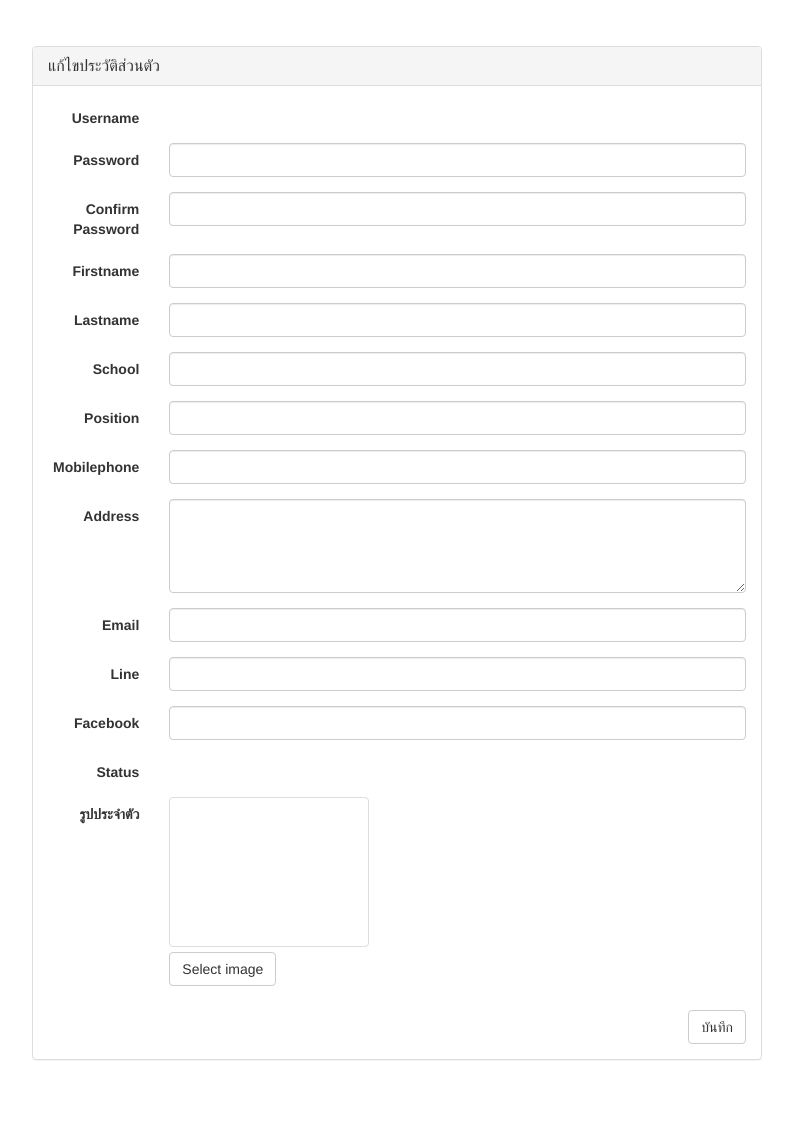
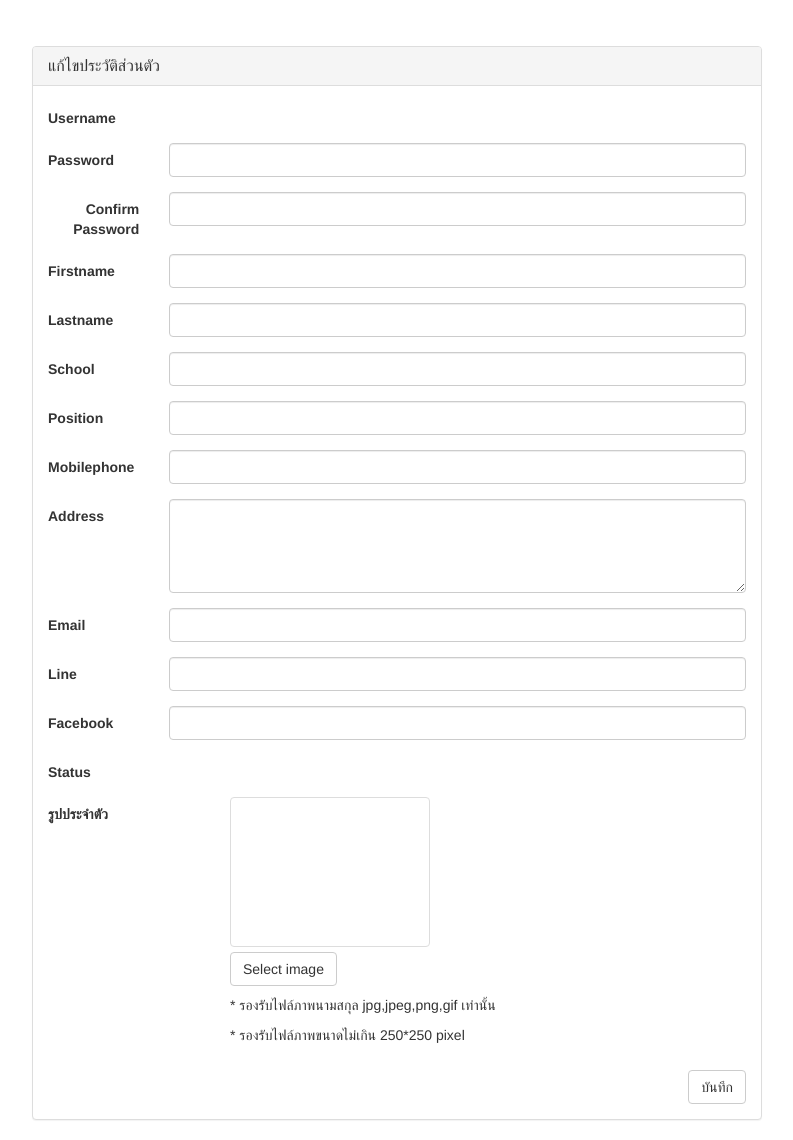
Before and after one commit to sangsan01/brother, a PHP site: page /edit_profile.php in a window 1280 px wide. Shown: the part 54-1194 px from the top of the page, without its empty margins (243-1036 px from the left). Before the commit the page ends 1114 px from the top, so only its background shows below. Run offline with PHP 8.4, Linux system fonts and the light colour scheme; the visitor is signed in with stand-in values (Sample User, id 1); data that the repository does not hold is empty.

Commit message:
แก้การอัพโหลดรูปใน edit_profile

```diff
--- a/edit_profile.php
+++ b/edit_profile.php
@@ -67,14 +67,14 @@
       });
     });
 
-    function PreviewImage() {
-        var oFReader = new FileReader();
-        oFReader.readAsDataURL(document.getElementById("uploadImage").files[0]);
+    // function PreviewImage() {
+    //     var oFReader = new FileReader();
+    //     oFReader.readAsDataURL(document.getElementById("uploadImage").files[0]);
 
-        oFReader.onload = function (oFREvent) {
-            document.getElementById("uploadPreview").src = oFREvent.target.result;
-        };
-    }
+    //     oFReader.onload = function (oFREvent) {
+    //         document.getElementById("uploadPreview").src = oFREvent.target.result;
+    //     };
+    // }
   </script>
 
 
@@ -83,7 +83,7 @@
 <body>
 
   <div class="container">
-  <div class="col-md-8 col-md-offset-2" >
+  <div class="col-md-8 col-md-offset-2">
     <form method="POST" class="form-horizontal" action="save_profile.php" role="form" style="margin-top:80;" enctype="multipart/form-data">
       <div class="panel panel-default" style="margin-top: 100px;">
         <div class="panel-heading">
@@ -91,98 +91,126 @@
         </div>
         <div class="panel-body">
           <div class="form-group">
-            <label class="col-md-2 control-label">Username</label>
+            <div class="col-md-2">
+              <label class="control-label">Username</label>
+            </div>
             <div class="col-md-10">
-              <?php echo $row["Username"];?>
+              <label><?php echo $row["Username"];?></label>
             </div>
           </div>
           <div class="form-group">
-            <label class="col-md-2 control-label">Password</label>
+            <div class="col-md-2">
+              <label class="control-label">Password</label>
+            </div>
             <div class="col-md-10">
               <input name="txtPassword" type="password" id="txtPassword" class="form-control" value="<?php echo $row["Password"];?>">
             </div>
           </div>
           <div class="form-group">
-            <label class="col-md-2 control-label">Confirm Password</label>
+            <div class="col-md-2">
+              <label class="control-label">Confirm Password</label>
+            </div>
             <div class="col-md-10">
               <input name="txtConPassword" type="password" id="txtConPassword" class="form-control" value="<?php echo $row["Password"];?>">
             </div>
           </div>
           <div class="form-group">
-            <label class="col-md-2 control-label">Firstname</label>
+            <div class="col-md-2">
+              <label class="control-label">Firstname</label>
+            </div>
             <div class="col-md-10">
               <input name="txtFirstname" type="text" id="txtFirstname" class="form-control" value="<?php echo $row["Firstname"];?>">
             </div>
           </div>
           <div class="form-group">
-            <label class="col-md-2 control-label">Lastname</label>
+            <div class="col-md-2">
+              <label class="control-label">Lastname</label>
+            </div>
             <div class="col-md-10">
               <input name="txtLastname" type="text" id="txtLastname" class="form-control" value="<?php echo $row["Lastname"];?>">
             </div>
           </div>
           <div class="form-group">
-            <label class="col-md-2 control-label">School</label>
+            <div class="col-md-2">
+              <label class="control-label">School</label>
+            </div>
             <div class="col-md-10">
               <input name="txtSchool" type="text" id="txtSchool" class="form-control" value="<?php echo $row["School"];?>">
             </div>
           </div>
           <div class="form-group">
-            <label class="col-md-2 control-label">Position</label>
+            <div class="col-md-2">
+              <label class="control-label">Position</label>
+            </div>
             <div class="col-md-10">
               <input name="txtPosition" type="text" id="txtPosition" class="form-control" value="<?php echo $row["Position"];?>">
             </div>
           </div>
           <div class="form-group">
-            <label class="col-md-2 control-label">Mobilephone</label>
+            <div class="col-md-2">
+              <label class="control-label">Mobilephone</label>
+            </div>
             <div class="col-md-10">
               <input name="txtMobilephone" type="text" id="txtMobilephone" class="form-control" value="<?php echo $row["Mobilephone"];?>">
             </div>
           </div>
           <div class="form-group">
-            <label class="col-md-2 control-label">Address</label>
+            <div class="col-md-2">
+              <label class="control-label">Address</label>
+            </div>
             <div class="col-md-10">
               <textarea rows="4" name="txtAddress" id="txtAddress" class="form-control"><?php echo $row["Address"];?></textarea>
             </div>
           </div>
           <div class="form-group">
-            <label class="col-md-2 control-label">Email</label>
+            <div class="col-md-2">
+              <label class="control-label">Email</label>
+            </div>
             <div class="col-md-10">
               <input name="txtEmail" type="text" id="txtEmail" class="form-control" value="<?php echo $row["Email"];?>">
             </div>
           </div>
           <div class="form-group">
-            <label class="col-md-2 control-label">Line</label>
+            <div class="col-md-2">
+              <label class="control-label">Line</label>
+            </div>
             <div class="col-md-10">
               <input name="txtLine" type="text" id="txtLine" class="form-control" value="<?php echo $row["Line"];?>">
             </div>
           </div>
           <div class="form-group">
-            <label class="col-md-2 control-label">Facebook</label>
+            <div class="col-md-2">
+              <label class="control-label">Facebook</label>
+            </div>
             <div class="col-md-10">
               <input name="txtFacebook" type="text" id="txtFacebook" class="form-control" value="<?php echo $row["Facebook"];?>">
             </div>
           </div>
           <div class="form-group">
-            <label class="col-md-2 control-label">Status</label>
+            <div class="col-md-2">
+              <label class="control-label">Status</label>
+            </div>
             <div class="col-md-10">
-              <?php echo $row["Role"];?>
+              <label class="control-label"><?php echo $row["Role"];?></label>
             </div>
           </div>
           <div class="form-group">
-            <label class="col-md-2 control-label">รูปประจำตัว</label>
-            <div class="col-md-10">
+            <div class="col-md-3">
+              <label class="control-label">รูปประจำตัว</label>
+            </div>
+            <div class="col-md-9">
               <!-- <input type="file" name="fileUpload"> -->
-
-              <!-- <img id="uploadPreview" src="images/mystery.png" /><br />
-              <input id="uploadImage" type="file" name="fileUpload" onchange="PreviewImage();" /> -->
 
               <div class="fileinput fileinput-new" data-provides="fileinput">
                 <div class="fileinput-preview thumbnail" data-trigger="fileinput" style="width: 200px; height: 150px;"></div>
                 <div>
                   <span class="btn btn-default btn-file"><span class="fileinput-new">Select image</span><span class="fileinput-exists">Change</span><input type="file" name="fileUpload"></span>
                   <a href="#" class="btn btn-default fileinput-exists" data-dismiss="fileinput">Remove</a>
+
                 </div>
               </div>
+              <p>* รองรับไฟล์ภาพนามสกุล jpg,jpeg,png,gif เท่านั้น</p>
+              <p>* รองรับไฟล์ภาพขนาดไม่เกิน 250*250 pixel</p>
             </div>
           </div>
           <div class="form-inline" align="right">
```
Also changed, not shown: about.php (+8 -2 lines), save_profile.php (+18 -44 lines), images/Hydrangeas.jpg (added), images/LastPassButton100x100.gif (added), images/Tulips.jpg (added), 1 other file.
